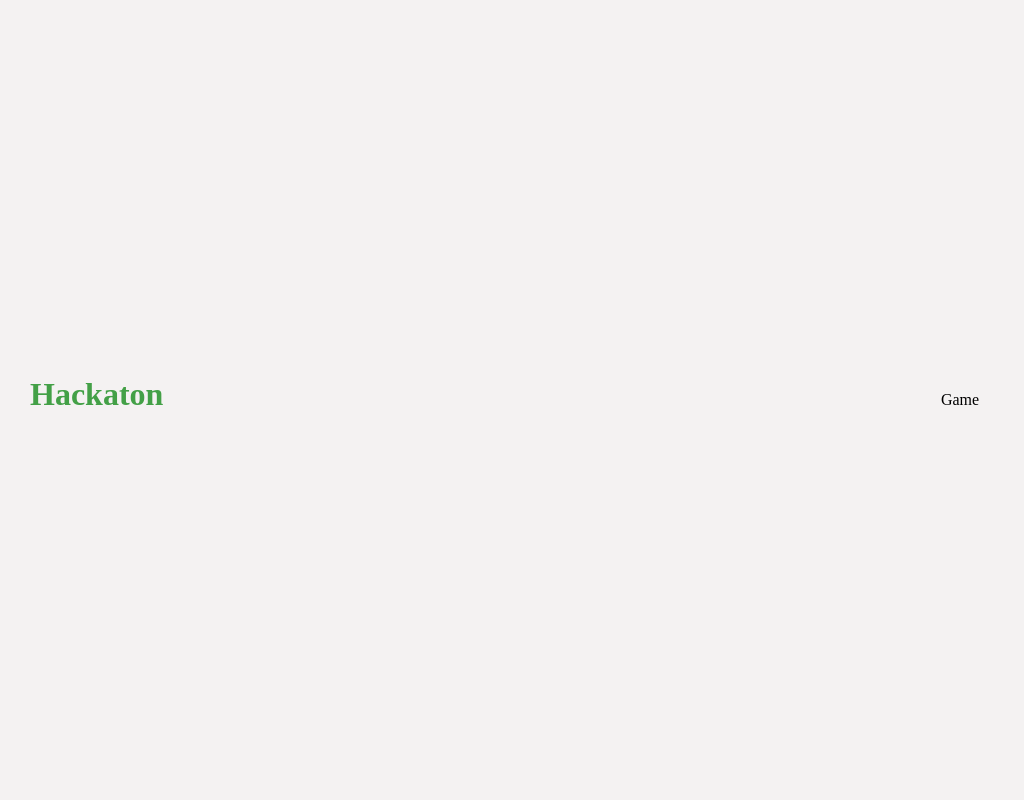
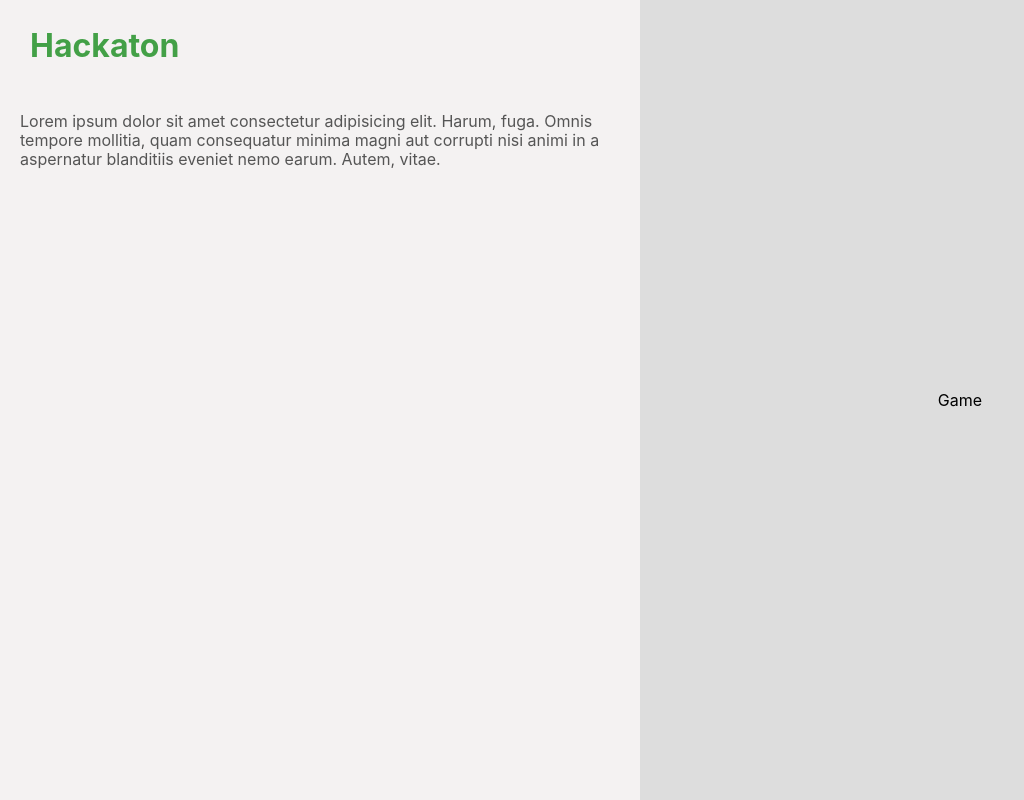
Before and after one commit to jals990/Hackaton_RSXP, a React (Create React App) app: page / in a window 1280 px wide. Shown: the whole page, without its empty margins (0-1024 px from the left). Built offline with nearby package versions, Linux system fonts and the light colour scheme.

Commit message:
chore: up

```diff
--- a/src/App.js
+++ b/src/App.js
@@ -1,15 +1,16 @@
 import React from "react";
 import "./styles/reset.css";
+import "./app.css";
 
 import Header from "./components/Header";
 import Game from "./components/Game";
 
 function App() {
   return (
-    <>
+    <div>
       <Header />
       <Game />
-    </>
+    </div>
   );
 }
 
--- /dev/null
+++ b/src/app.css
@@ -0,0 +1,28 @@
+div {
+  display: flex;
+}
+
+.sidebar {
+  width: 50vw;
+  display: block;
+}
+
+header {
+  width: 100%;
+  padding: 30px;
+  color: #43a047;
+}
+
+header h1 {
+  font-size: 2rem;
+  font-weight: bold;
+}
+
+.game {
+  width: 50vw;
+  height: 100vh;
+  display: inline-flex;
+  align-items: center;
+  justify-content: center;
+  background-color: #dddddd;
+}
--- a/src/components/Game/index.js
+++ b/src/components/Game/index.js
@@ -1,5 +1,4 @@
 import React from "react";
-import "./style.css";
 
 const Game = () => (
   <section className="game">
--- a/src/components/Game/style.css
+++ /dev/null
@@ -1,7 +0,0 @@
-.game {
-  width: 50vw;
-  height: 100vh;
-  display: inline-flex;
-  align-items: center;
-  justify-content: center;
-}
--- a/src/components/Header/index.js
+++ b/src/components/Header/index.js
@@ -2,10 +2,18 @@ import React from "react";
 import "./style.css";
 
 const Header = () => (
-  <section className="instructions">
+  <section className="sidebar">
     <header>
       <h1>Hackaton</h1>
     </header>
+
+    <div className="instructions">
+      <p>
+        Lorem ipsum dolor sit amet consectetur adipisicing elit. Harum, fuga.
+        Omnis tempore mollitia, quam consequatur minima magni aut corrupti nisi
+        animi in a aspernatur blanditiis eveniet nemo earum. Autem, vitae.
+      </p>
+    </div>
   </section>
 );
 
--- a/src/components/Header/style.css
+++ b/src/components/Header/style.css
@@ -1,15 +1,9 @@
 .instructions {
-  width: 50vw;
-  display: inline-flex;
+  padding: 20px;
 }
 
-header {
-  width: 100%;
-  padding: 30px;
-  color: #43a047;
+.instructions p {
+  font-size: 16px;
+  color: #555;
+  line-height: 1.2;
 }
-
-header h1 {
-  font-size: 2rem;
-  font-weight: bold;
-}
--- a/src/styles/reset.css
+++ b/src/styles/reset.css
@@ -139,4 +139,6 @@ html {
 body {
   background-color: #f4f2f2;
   box-sizing: border-box;
+  font-family: -apple-system, BlinkMacSystemFont, "Segoe UI", Roboto, Oxygen,
+    Ubuntu, Cantarell, "Open Sans", "Helvetica Neue", sans-serif;
 }
```
